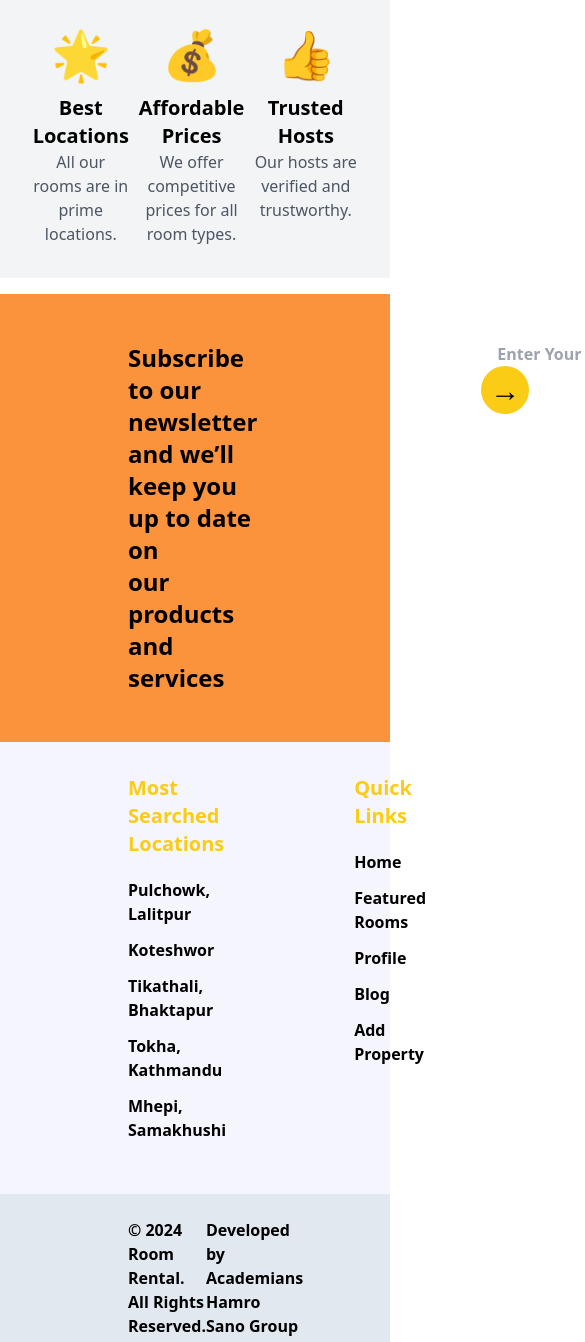
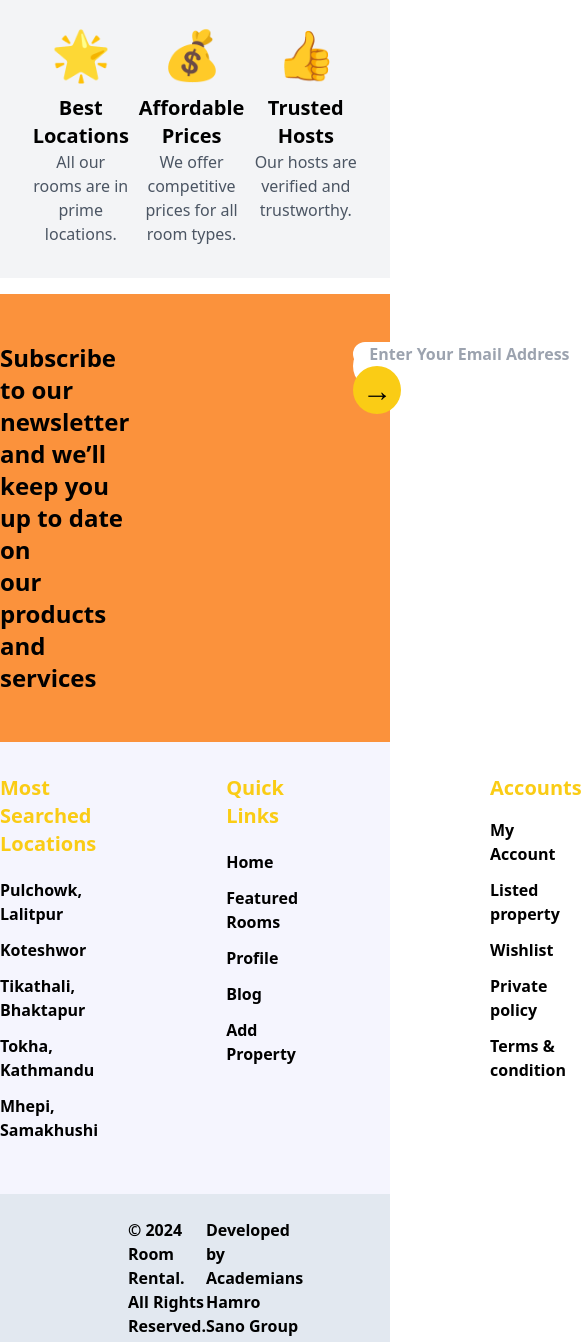
Before and after one commit to bhatta09/Room-Rental-System, a React (Vite) app: page / in a window 390 px wide. Shown: the part 3204-4546 px from the top of the page, 585 px wide, since content can reach past the window. Built offline with nearby package versions, Linux system fonts and the light colour scheme.

Commit message:
footerResponsive

```diff
--- a/src/components/Footer.jsx
+++ b/src/components/Footer.jsx
@@ -41,7 +41,7 @@ const footerData = [
 const Footer = () => {
   return (
     <div className="mt-4  bg-[#f5f5fe]">
-      <div className="flex flex-row gap-56 bg-orange-400 py-12 px-32 ">
+      <div className="flex flex-row gap-56 bg-orange-400 py-12 lg:px-32 ">
         <div>
           <h3 className="text-2xl  font-semibold">
             Subscribe to our newsletter and we’ll keep you up to date on <br />{" "}
@@ -59,7 +59,7 @@ const Footer = () => {
           </button>
         </div>
       </div>
-      <div className="flex flex-row  px-32 mt-4 pt-4 mb-10 gap-48 ">
+      <div className="flex flex-row  lg:px-32 mt-4 pt-4 mb-10 gap-48 ">
         <div className="flex flex-row gap-32">
           <div className="flex flex-col gap-5 text-[12px]">
             <h3 className=" font-bold text-xl text-yellow-400">
```
